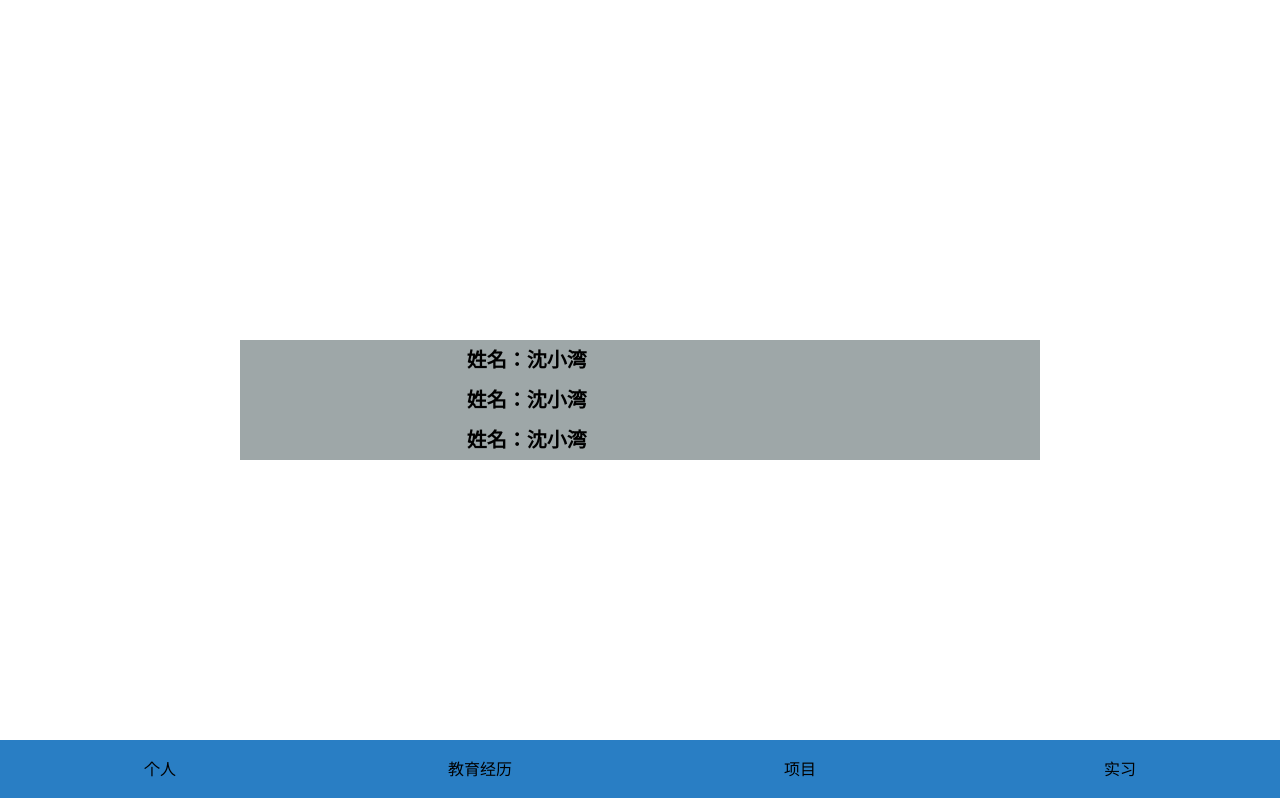
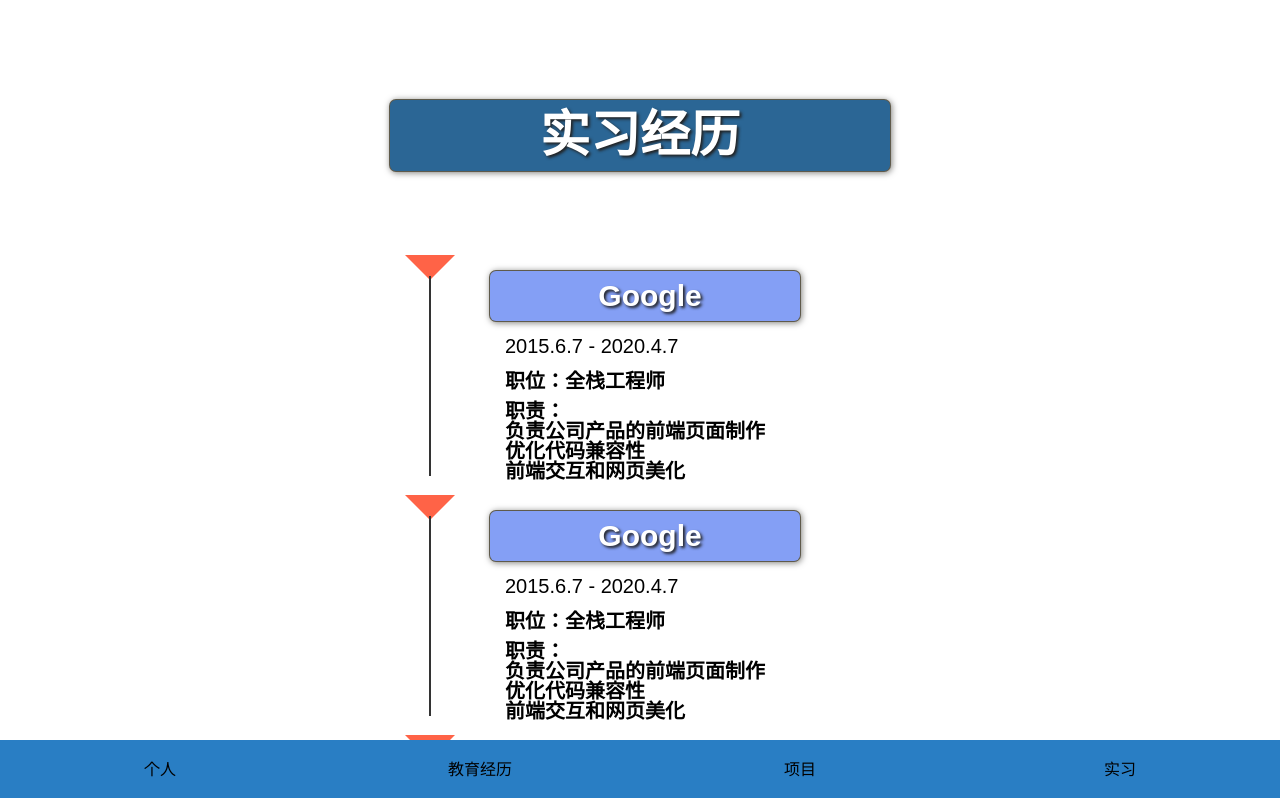
Before and after one commit to Alyssa-x/Alyssa-CV, a Vue app: page /intern in a window 1280 px wide. Shown: the top 798 px of the page. Built offline with nearby package versions, Linux system fonts and the light colour scheme.

Commit message:
complete the structure

```diff
--- a/index.html
+++ b/index.html
@@ -3,7 +3,7 @@
   <head>
     <meta charset="utf-8">
     <meta name="viewport" content="width=device-width,initial-scale=1.0">
-    <title>alyssa-cv</title>
+    <title>Alyssa's CV</title>
   </head>
   <body>
     <div id="app"></div>
--- a/src/views/education/Education.vue
+++ b/src/views/education/Education.vue
@@ -1,14 +1,45 @@
 <template>
+  <div class="container-edu">
+    <div class="mycontent">
+      <h1 class="title">教育经历</h1>
+      <div class="item">
+        <div class="left">
+          <span class="left-icon"></span>
+        </div>
+        <div class="right">
+          <h2 class="school">
+            哈尔滨佛学院
+          </h2>
+          <p class="teach-time">2017.09 - 2018.12</p>
 
-    <div class="container">
-      <div class="personal">
-        <div class="name">姓名：{{ name }}</div>
+          <div class="major">
+            专业：通信工程
+          </div>
+          <div class="score">
+            绩点：4.9/5.0
+          </div>
+        </div>
+      </div>
+      <div class="item">
+        <div class="left">
+          <span class="left-icon"></span>
+        </div>
+        <div class="right">
+          <h2 class="school">
+            哈尔滨佛学院
+          </h2>
+          <p class="teach-time">2017.09 - 2018.12</p>
 
+          <div class="major">
+            专业：通信工程
+          </div>
+          <div class="score">
+            绩点：4.9/5.0
+          </div>
+        </div>
       </div>
-
-      <section></section>
     </div>
-
+  </div>
 </template>
 
 <script>
@@ -28,38 +59,95 @@
 <!-- Add "scoped" attribute to limit CSS to this component only -->
 <style>
 @import "../../assets/css/reset.css";
-.container {
-  width: 800px;
+.container-edu {
+  width: 500px;
   position: absolute;
   left: 50%;
-  top: 50%;
-  transform: translate(-50%, -50%);
-  background-color: rgb(158, 167, 168);
-  /* overflow: hidden; */
-  display: flex;
-  justify-content: space-evenly;
-  align-items: center;
+  top: 100px;
+  transform: translateX(-50%);
+  text-align: center;
+  margin-bottom: 80px;
 }
-.container .personal {
 
+.container-edu h1 {
+  background: #2b6695;
+  border-radius: 6px 6px 6px 6px;
+  box-shadow: 0 0 0 1px #5f5a4b, 1px 1px 6px 1px rgba(10, 10, 0, 0.5);
+  color: #ffffff;
+  font-family: "微软雅黑", "宋体", "黑体", Arial;
+  font-size: 50px;
+  font-weight: bold;
+  height: 55px;
+  line-height: 55px;
+  margin-bottom: 80px;
+  padding: 8px;
+  text-shadow: 2px 2px 3px #222222;
 }
-.img {
-  margin:20px;
-  margin-right: -40px;
 
+.container-edu h2 {
+  background: #849ff5;
+  border-radius: 6px 6px 6px 6px;
+  box-shadow: 0 0 0 1px #5f5a4b, 1px 1px 6px 1px rgba(10, 10, 0, 0.5);
+  color: #ffffff;
+  font-family: "微软雅黑", "宋体", "黑体", Arial;
+  font-size: 30px;
+  font-weight: bold;
+  width: 300px;
+  height: 40px;
+  line-height: 40px;
+  padding: 5px 0 5px 10px;
+  text-shadow: 2px 2px 3px #222222;
 }
-img {
-  width: 150px;
+.container-edu .item {
+  position: relative;
+  width: 100%;
+  overflow: hidden;
+}
+
+.container-edu .left {
+  width: 80px;
+  position: absolute;
+  left: 0;
+  top: 30px;
+}
+.container-edu .left::after {
+  content: "";
+  width: 2px;
   height: 200px;
+  background: #333333;
+  position: absolute;
+  top: -5px;
+  left: 39px;
+}
+.container-edu .left-icon {
+  width: 0;
+  height: 0;
+  border-width: 25px;
+  border-style: solid;
+  border-color: tomato transparent transparent transparent;
+}
 
-  /* margin: auto; */
+.container-edu .right {
+  margin-left: 100px;
 }
-.personal{
+
+.container-edu .right .school {
+  margin-top: 20px;
+}
+
+.container-edu .right p {
+  font-family: "微软雅黑", "宋体", "黑体", Arial;
   font-size: 20px;
-  font-weight:600;
-  line-height: 2;
+  text-align: left;
+  padding: 15px;
 }
-.personal .name{
+.container-edu .right .major,
+.container-edu .right .score {
+  font-family: "微软雅黑", "宋体", "黑体", Arial;
+  font-size: 20px;
+  font-weight: bold;
+  text-align: left;
+  margin: 0 15px 10px;
+}
 
-}
 </style>
--- a/src/views/intern/Intern.vue
+++ b/src/views/intern/Intern.vue
@@ -1,15 +1,81 @@
 <template>
+  <div class="container-intern">
+      <div class="mycontent">
+        <h1 class="title">实习经历</h1>
+        <div class="item">
+          <div class="left">
+            <span class="left-icon"></span>
+          </div>
+          <div class="right">
+              <h2 class="school">
+                  {{compony.name}}
+                </h2>
+              <p class="teach-time">{{compony.startTime}} - {{compony.endTime}}</p>
 
-    <div class="container">
-      <div class="personal">
-        <div class="name">姓名：{{ name }}</div>
-        <div class="name">姓名：{{ name }}</div>
-        <div class="name">姓名：{{ name }}</div>
+                <div class="major">
+                    职位：{{compony.position}}
+                </div>
+                <!-- <div class="score">
+                  绩点：4.9/5.0
+              </div> -->
+              <ul class="score">
+                职责：
+                <li>负责公司产品的前端页面制作</li>
+                <li>优化代码兼容性</li>
+                <li>前端交互和网页美化</li>
+              </ul>
+          </div>
       </div>
+      <div class="item">
+        <div class="left">
+          <span class="left-icon"></span>
+        </div>
+        <div class="right">
+            <h2 class="school">
+                {{compony.name}}
+              </h2>
+            <p class="teach-time">{{compony.startTime}} - {{compony.endTime}}</p>
 
-      <section></section>
+              <div class="major">
+                  职位：{{compony.position}}
+              </div>
+              <!-- <div class="score">
+                绩点：4.9/5.0
+            </div> -->
+            <ul class="score">
+              职责：
+              <li>负责公司产品的前端页面制作</li>
+              <li>优化代码兼容性</li>
+              <li>前端交互和网页美化</li>
+            </ul>
+        </div>
     </div>
+        <div class="item">
+        <div class="left">
+          <span class="left-icon"></span>
+        </div>
+        <div class="right">
+            <h2 class="school">
+                {{compony.name}}
+              </h2>
+            <p class="teach-time">{{compony.startTime}} - {{compony.endTime}}</p>
 
+              <div class="major">
+                  职位：{{compony.position}}
+              </div>
+              <!-- <div class="score">
+                绩点：4.9/5.0
+            </div> -->
+            <ul class="score">
+              职责：
+              <li>负责公司产品的前端页面制作</li>
+              <li>优化代码兼容性</li>
+              <li>前端交互和网页美化</li>
+            </ul>
+        </div>
+    </div>
+    </div>
+  </div>
 </template>
 
 <script>
@@ -17,10 +83,13 @@
   name: "Intern",
   data() {
     return {
-      name: "沈小湾",
-      phone: "15510320000",
-      email: "mm@cuc.edu.cn",
-      github: "https://github.com/Alyssa-x/Alyssa-CV"
+      compony:{
+        name:"Google",
+        startTime:"2015.6.7",
+        endTime:"2020.4.7",
+        position:"全栈工程师"
+      },
+
     };
   }
 };
@@ -29,38 +98,95 @@
 <!-- Add "scoped" attribute to limit CSS to this component only -->
 <style>
 @import "../../assets/css/reset.css";
-.container {
-  width: 800px;
+
+.container-intern {
+  width: 500px;
   position: absolute;
   left: 50%;
-  top: 50%;
-  transform: translate(-50%, -50%);
-  background-color: rgb(158, 167, 168);
-  /* overflow: hidden; */
-  display: flex;
-  justify-content: space-evenly;
-  align-items: center;
+  top: 100px;
+  transform: translateX(-50%);
+  text-align: center;
+  margin-bottom: 80px;
 }
-.container .personal {
 
+.container-intern h1 {
+  background: #2b6695;
+  border-radius: 6px 6px 6px 6px;
+  box-shadow: 0 0 0 1px #5f5a4b, 1px 1px 6px 1px rgba(10, 10, 0, 0.5);
+  color: #ffffff;
+  font-family: "微软雅黑", "宋体", "黑体", Arial;
+  font-size: 50px;
+  font-weight: bold;
+  height: 55px;
+  line-height: 55px;
+  margin-bottom: 80px;
+  padding: 8px;
+  text-shadow: 2px 2px 3px #222222;
 }
-.img {
-  margin:20px;
-  margin-right: -40px;
 
+.container-intern h2 {
+  background: #849ff5;
+  border-radius: 6px 6px 6px 6px;
+  box-shadow: 0 0 0 1px #5f5a4b, 1px 1px 6px 1px rgba(10, 10, 0, 0.5);
+  color: #ffffff;
+  font-family: "微软雅黑", "宋体", "黑体", Arial;
+  font-size: 30px;
+  font-weight: bold;
+  width: 300px;
+  height: 40px;
+  line-height: 40px;
+  padding: 5px 0 5px 10px;
+  text-shadow: 2px 2px 3px #222222;
 }
-img {
-  width: 150px;
+.container-intern .item {
+  position: relative;
+  width: 100%;
+  overflow: hidden;
+}
+
+.container-intern .left {
+  width: 80px;
+  position: absolute;
+  left: 0;
+  top: 30px;
+}
+.container-intern .left::after {
+  content: "";
+  width: 2px;
   height: 200px;
+  background: #333333;
+  position: absolute;
+  top: -5px;
+  left: 39px;
+}
+.container-intern .left-icon {
+  width: 0;
+  height: 0;
+  border-width: 25px;
+  border-style: solid;
+  border-color: tomato transparent transparent transparent;
+}
 
-  /* margin: auto; */
+.container-intern .right {
+  margin-left: 100px;
 }
-.personal{
+
+.container-intern .right .school {
+  margin-top: 20px;
+}
+
+.container-intern .right p {
+  font-family: "微软雅黑", "宋体", "黑体", Arial;
   font-size: 20px;
-  font-weight:600;
-  line-height: 2;
+  text-align: left;
+  padding: 15px;
 }
-.personal .name{
-
+.container-intern .right .major,
+.container-intern .right .score {
+  font-family: "微软雅黑", "宋体", "黑体", Arial;
+  font-size: 20px;
+  font-weight: bold;
+  text-align: left;
+  margin: 0 15px 10px;
 }
 </style>
--- a/src/views/personal/Personal.vue
+++ b/src/views/personal/Personal.vue
@@ -1,6 +1,6 @@
 <template>
   <!-- <div class="resume"> -->
-    <div class="container">
+    <div class="container-personal">
       <div class="personal">
         <div class="name">姓名：{{ name }}</div>
         <div class="contact">电话：{{ phone }}</div>
@@ -34,53 +34,36 @@
 <style>
 @import "../../assets/css/reset.css";
 
-/* html,
-body {
-  margin: 0;
-  padding: 0;
-  height: 100%;
 
-} */
- /* .resume {
-  padding: 0;
-  height: auto;
-  width: 76%;
-  min-width: 800px;
-  max-width: 937px;
-  overflow-y: auto;
-}  */
-.container {
+.container-personal {
   width: 800px;
   position: absolute;
   left: 50%;
-  top: 50%;
-  transform: translate(-50%, -50%);
+  top: 20%;
+  transform: translateX(-50%);
   background-color: rgb(158, 167, 168);
   /* overflow: hidden; */
   display: flex;
   justify-content: space-evenly;
   align-items: center;
+  border-radius: 20px;
 }
-.container .personal {
 
-}
-.img {
+.container-personal .img {
   margin:20px;
   margin-right: -40px;
 
 }
-img {
+.container-personal img {
   width: 150px;
   height: 200px;
 
   /* margin: auto; */
 }
-.personal{
+.container-personal .personal{
   font-size: 20px;
   font-weight:600;
   line-height: 2;
 }
-.personal .name{
 
-}
 </style>
--- a/src/views/projects/Projects.vue
+++ b/src/views/projects/Projects.vue
@@ -1,14 +1,46 @@
 <template>
-
-    <div class="container">
-      <div class="personal">
-        <div class="name">姓名：{{ name }}</div>
-        <div class="name">姓名：{{ name }}</div>
-      </div>
-
-      <section></section>
+  <div class="container-projects">
+    <!-- <div :class="{'item':true,'active':isActive[0]}" @click = "itemClick($event)"> -->
+    <div class="item">
+      <h3>编写原生JavaScript游戏</h3>
+      <ul>
+        <li>Lorem ipsum dolor sit amet consectetur.</li>
+        <li>Harum magni neque iusto eius itaque!</li>
+        <li>Ducimus pariatur quas adipisci omnis sed.</li>
+        <li>Error nobis dolorem quod quibusdam cum.</li>
+      </ul>
     </div>
-
+    <div class="item">
+      <h3>搭建网站</h3>
+      <ul>
+        <li>Lorem ipsum dolor sit amet consectetur.</li>
+        <li>
+          Harum magni neque iusto eius itaque!Ducimus pariatur quas adipisci
+          omnis sed.Error nobis dolorem quod quibusdam cum
+        </li>
+        <li>Ducimus pariatur quas adipisci omnis sed.</li>
+        <li>Error nobis dolorem quod quibusdam cum.</li>
+      </ul>
+    </div>
+    <div class="item">
+      <h3>用vue做的简历模板</h3>
+      <ul>
+        <li>Lorem ipsum dolor sit amet consectetur.</li>
+        <li>Harum magni neque iusto eius itaque!</li>
+        <li>Ducimus pariatur quas adipisci omnis sed.</li>
+        <li>Error nobis dolorem quod quibusdam cum.</li>
+      </ul>
+    </div>
+    <div class="item">
+      <h3>用React搭建的网易云音乐</h3>
+      <ul>
+        <li>Lorem ipsum dolor sit amet consectetur.</li>
+        <li>Harum magni neque iusto eius itaque!</li>
+        <li>Ducimus pariatur quas adipisci omnis sed.</li>
+        <li>Error nobis dolorem quod quibusdam cum.</li>
+      </ul>
+    </div>
+  </div>
 </template>
 
 <script>
@@ -16,11 +48,15 @@
   name: "Projects",
   data() {
     return {
+      // isActive: [false, false, false, false],
       name: "沈小湾",
       phone: "15510320000",
       email: "mm@cuc.edu.cn",
       github: "https://github.com/Alyssa-x/Alyssa-CV"
     };
+  },
+  methods: {
+
   }
 };
 </script>
@@ -28,38 +64,43 @@
 <!-- Add "scoped" attribute to limit CSS to this component only -->
 <style>
 @import "../../assets/css/reset.css";
-.container {
-  width: 800px;
-  position: absolute;
-  left: 50%;
-  top: 50%;
-  transform: translate(-50%, -50%);
-  background-color: rgb(158, 167, 168);
-  /* overflow: hidden; */
-  display: flex;
-  justify-content: space-evenly;
-  align-items: center;
+
+.container-projects {
+  width: 700px;
+  height: auto;
+  margin: 100px auto;
+  background-color: antiquewhite;
 }
-.container .personal {
-
+.container-projects .item {
+  width: 100%;
 }
-.img {
-  margin:20px;
-  margin-right: -40px;
-
+.container-projects .item:hover ul {
+  width: 100%;
+  height: 200px;
 }
-img {
-  width: 150px;
-  height: 200px;
-
-  /* margin: auto; */
+.container-projects h3 {
+  font-size: 30px;
+  width: 100%;
+  height: 50px;
+  line-height: 50px;
+  border-bottom: 2px solid #ccc;
+  background-color: aquamarine;
+  color: blueviolet;
+  text-align: center;
+  font-weight: bolder;
 }
-.personal{
+.container-projects ul {
+  height: 0;
+  overflow: hidden;
+  transition-property: height;
+  transition-duration: 1s;
+  padding-left: 20px;
+}
+.container-projects ul li {
+  height: auto;
   font-size: 20px;
-  font-weight:600;
-  line-height: 2;
-}
-.personal .name{
-
+  text-align: left;
+  margin: 10px;
+  font-weight: bolder;
 }
 </style>
```
